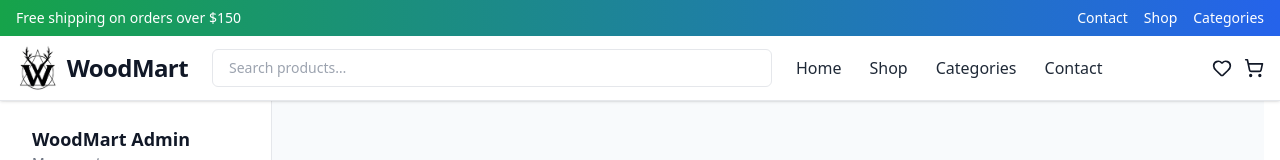
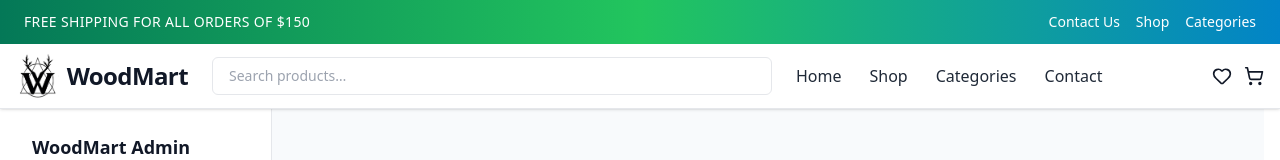
Before and after one commit to syeda-rameesha/woodmart, a Next.js app in the folder woodmart-web/: page /admin/add-product in a window 1280 px wide. Shown: the top 160 px of the page. Built offline with nearby package versions, Linux system fonts and the light colour scheme; no server answers.

Commit message:
Fix colors

```diff
--- a/woodmart-web/src/components/layout/Header.tsx
+++ b/woodmart-web/src/components/layout/Header.tsx
@@ -23,17 +23,26 @@ export default function Header() {
     <>
       <header className="sticky top-0 z-50 bg-white shadow">
         {/* Top strip */}
-        <div className="bg-gradient-to-r from-green-600 to-blue-600 text-white text-sm">
-          <div className="container mx-auto px-4 py-2 flex justify-between">
-            <p>Free shipping on orders over $150</p>
-            <div className="hidden sm:flex gap-4">
-              <Link href="/contact">Contact</Link>
-              <Link href="/shop">Shop</Link>
-              <Link href="/categories">Categories</Link>
-            </div>
-          </div>
-        </div>
+        {/* Top utility bar */}
+<div className="bg-gradient-to-r from-emerald-700 via-green-500 to-sky-600 text-white text-sm">
+  <div className="container mx-auto px-6 py-3 flex items-center justify-between">
+    <span className="uppercase tracking-wide">
+      Free shipping for all orders of $150
+    </span>
 
+    <div className="hidden md:flex items-center gap-4">
+      <Link href="/contact" className="hover:underline">
+        Contact Us
+      </Link>
+      <Link href="/shop" className="hover:underline">
+        Shop
+      </Link>
+      <Link href="/categories" className="hover:underline">
+        Categories
+      </Link>
+    </div>
+  </div>
+</div>
         {/* Main header */}
         <div className="border-b">
           <div className="container mx-auto h-[64px] px-4 flex items-center gap-6">
--- a/woodmart-web/src/components/ui/CategoriesMenu.tsx
+++ b/woodmart-web/src/components/ui/CategoriesMenu.tsx
@@ -21,7 +21,7 @@ export default function CategoriesMenu() {
 
   return (
     <div className="rounded-md border bg-white">
-      <div className="flex items-center justify-between px-4 py-3 bg-green-600 text-white rounded-t-md">
+      <div className="bg-gradient-to-r from-emerald-600 to-green-400 text-white font-semibold px-4 py-3 flex items-center justify-between rounded-t-md">
         <span className="font-semibold">BROWSE CATEGORIES</span>
         <span>▾</span>
       </div>
```
